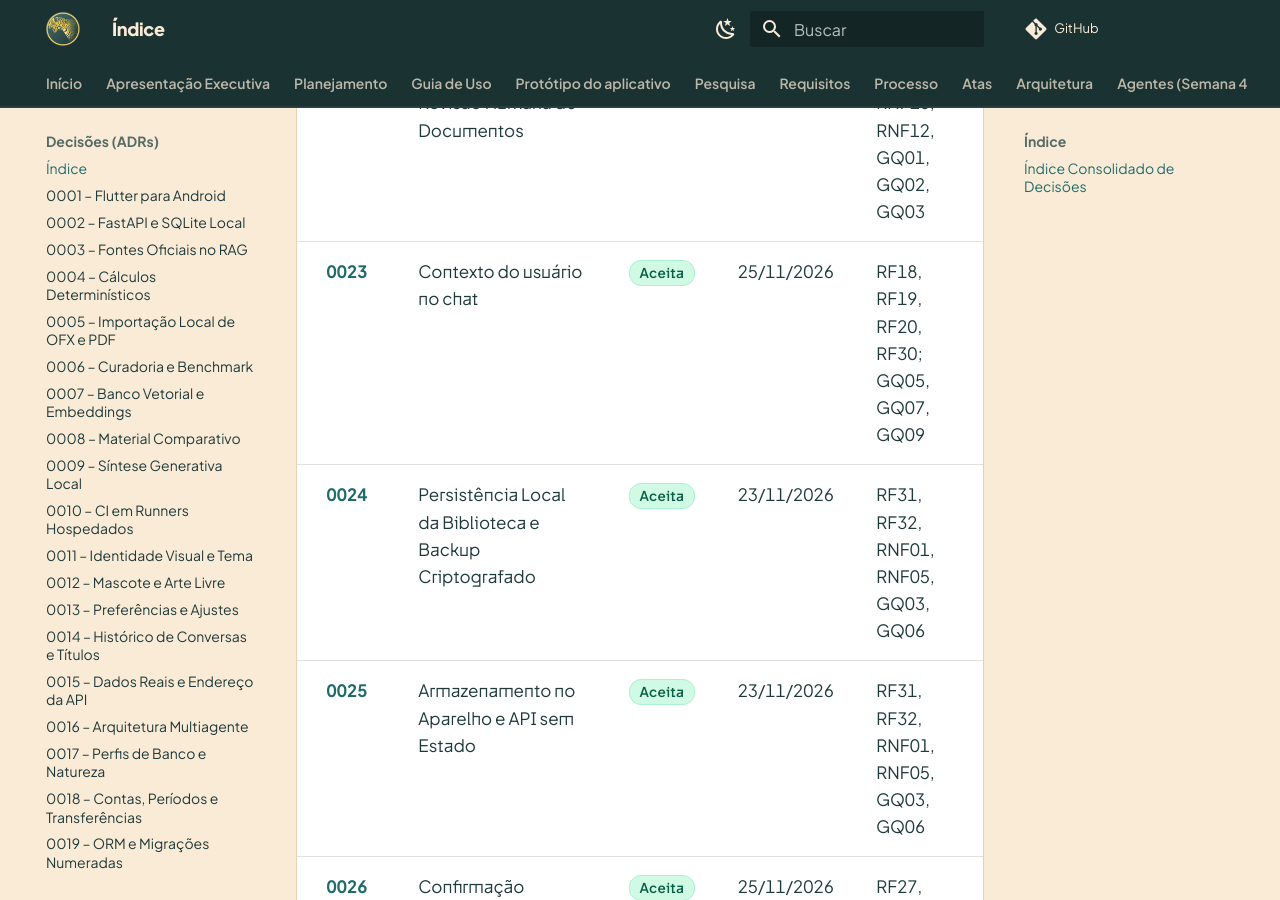
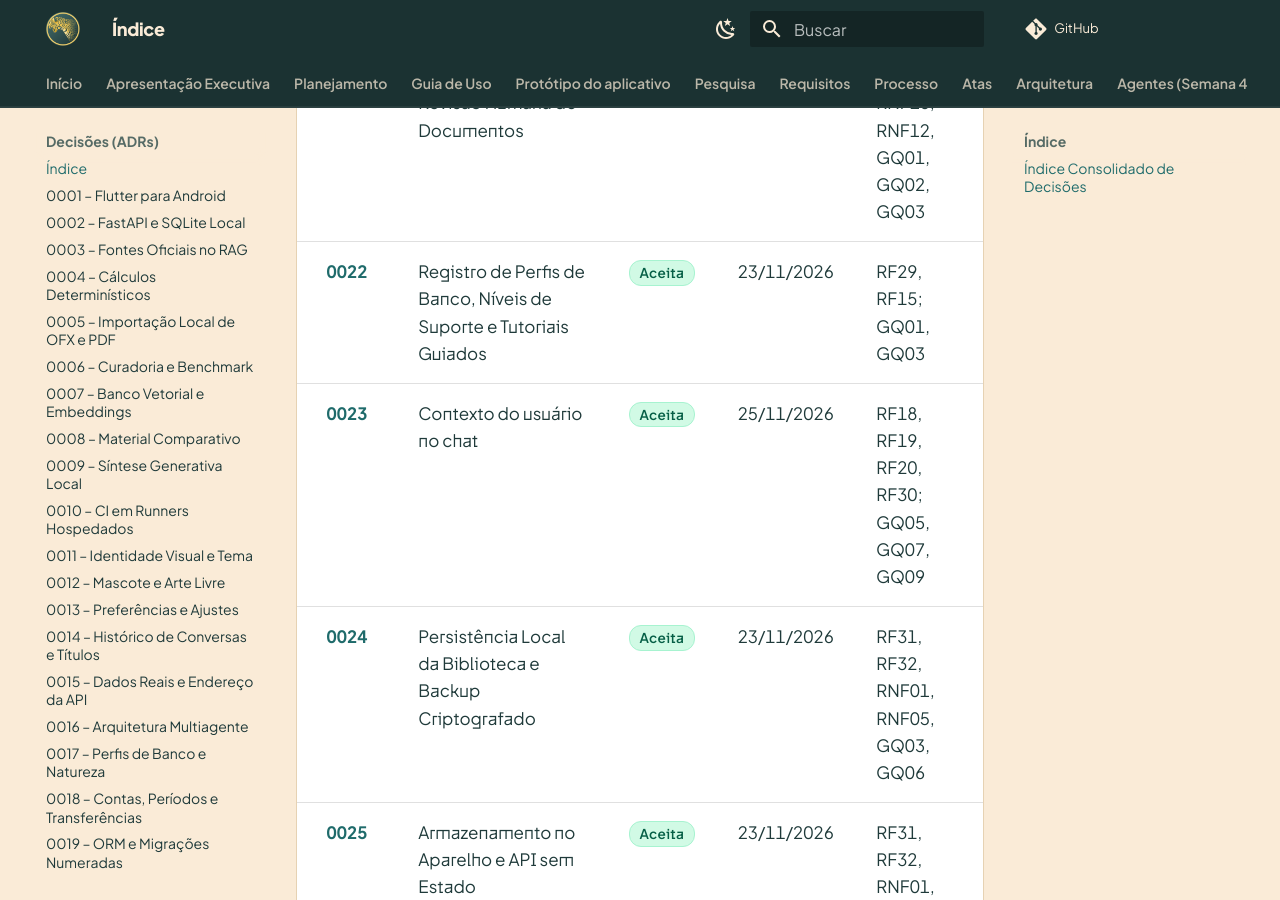
Before and after one commit to moonshinerd/trokim, an MkDocs documentation site: the page built from docs/adr/index.md, in a window 1280 px wide and 900 px high, scrolled down 4477 px. Built offline with MkDocs 1.6.1 and Material for MkDocs 9.7.7, drawn with Linux system fonts in a browser that asks for light colours; comment, search, counter and statistics services are not loaded; some of the changed text lies outside the part shown.

Commit message:
docs(adr): ADRs 0022 e 0023 no índice

```diff
--- a/docs/adr/index.md
+++ b/docs/adr/index.md
@@ -29,6 +29,7 @@ Este repositório registra formalmente todas as decisões de arquitetura e tecno
 | [**0019**](0019-orm-e-migracoes-numeradas.md) | ORM (SQLAlchemy) e Migrações Numeradas (Alembic) nos Bancos SQLite | <span class="badge-must">Aceita</span> | 18/11/2026 | RF12, RNF01, RNF05, RNF07, GQ03, GQ06 |
 | [**0020**](0020-categorizacao-por-cnae.md) | Categorização por Atividade Econômica (CNAE) com Dados Abertos do CNPJ | <span class="badge-must">Aceita</span> | 18/11/2026 | RF09, RNF01, GQ03, GQ07, GQ11 |
 | [**0021**](0021-visao-e-ocr-modulares.md) | Leitura de Imagem Modular: Portas de OCR e de Visão e Revisão Humana de Documentos | <span class="badge-must">Aceita</span> | 23/11/2026 | RF27, RF28, RNF01, RNF10, RNF12, GQ01, GQ02, GQ03 |
+| [**0022**](0022-registro-de-perfis-e-niveis-de-suporte.md) | Registro de Perfis de Banco, Níveis de Suporte e Tutoriais Guiados | <span class="badge-must">Aceita</span> | 23/11/2026 | RF29, RF15; GQ01, GQ03 |
 | [**0023**](0023-contexto-do-usuario-no-chat.md) | Contexto do usuário no chat | <span class="badge-must">Aceita</span> | 25/11/2026 | RF18, RF19, RF20, RF30; GQ05, GQ07, GQ09 |
 | [**0024**](0024-persistencia-local-e-backup-criptografado.md) | Persistência Local da Biblioteca e Backup Criptografado | <span class="badge-must">Aceita</span> | 23/11/2026 | RF31, RF32, RNF01, RNF05, GQ03, GQ06 |
 | [**0025**](0025-armazenamento-no-aparelho-e-api-sem-estado.md) | Armazenamento no Aparelho e API sem Estado | <span class="badge-must">Aceita</span> | 23/11/2026 | RF31, RF32, RNF01, RNF05, GQ03, GQ06 |
@@ -50,6 +51,8 @@ Este repositório registra formalmente todas as decisões de arquitetura e tecno
 - [0019 — ORM e migrações numeradas](0019-orm-e-migracoes-numeradas.md)
 - [0020 — Categorização por CNAE com dados abertos do CNPJ](0020-categorizacao-por-cnae.md)
 - [0021 — Leitura de imagem modular (OCR e visão) e revisão humana de documentos](0021-visao-e-ocr-modulares.md)
+- [0022 — Registro de perfis de banco, níveis de suporte e tutoriais guiados](0022-registro-de-perfis-e-niveis-de-suporte.md)
+- [0023 — Contexto do usuário no chat](0023-contexto-do-usuario-no-chat.md)
 - [0024 — Persistência local da biblioteca e backup criptografado](0024-persistencia-local-e-backup-criptografado.md)
 - [0025 — Armazenamento no aparelho e API sem estado](0025-armazenamento-no-aparelho-e-api-sem-estado.md)
 - [0026 — Confirmação integral e consulta local de documentos](0026-confirmacao-e-consulta-de-documentos.md)
```
